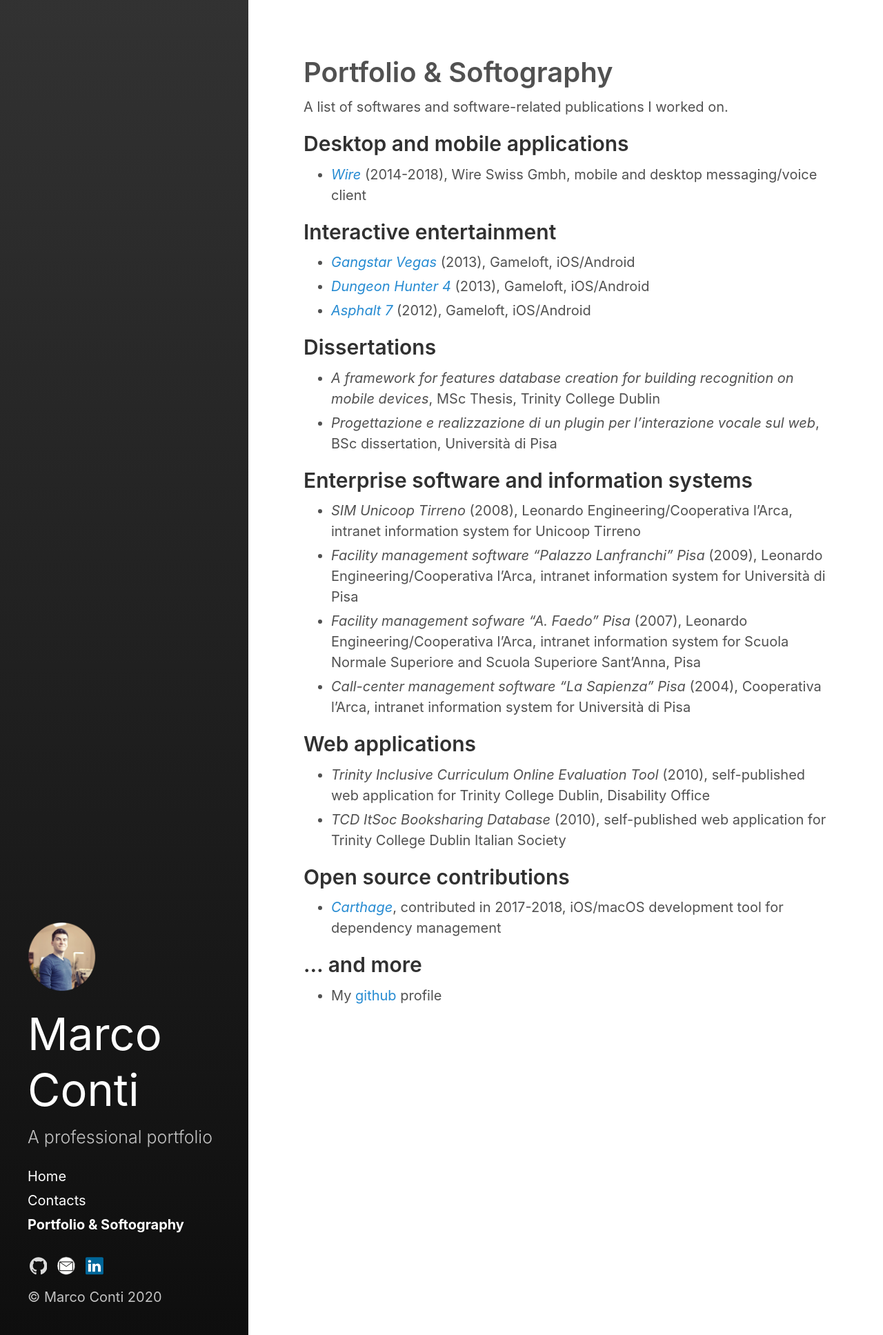
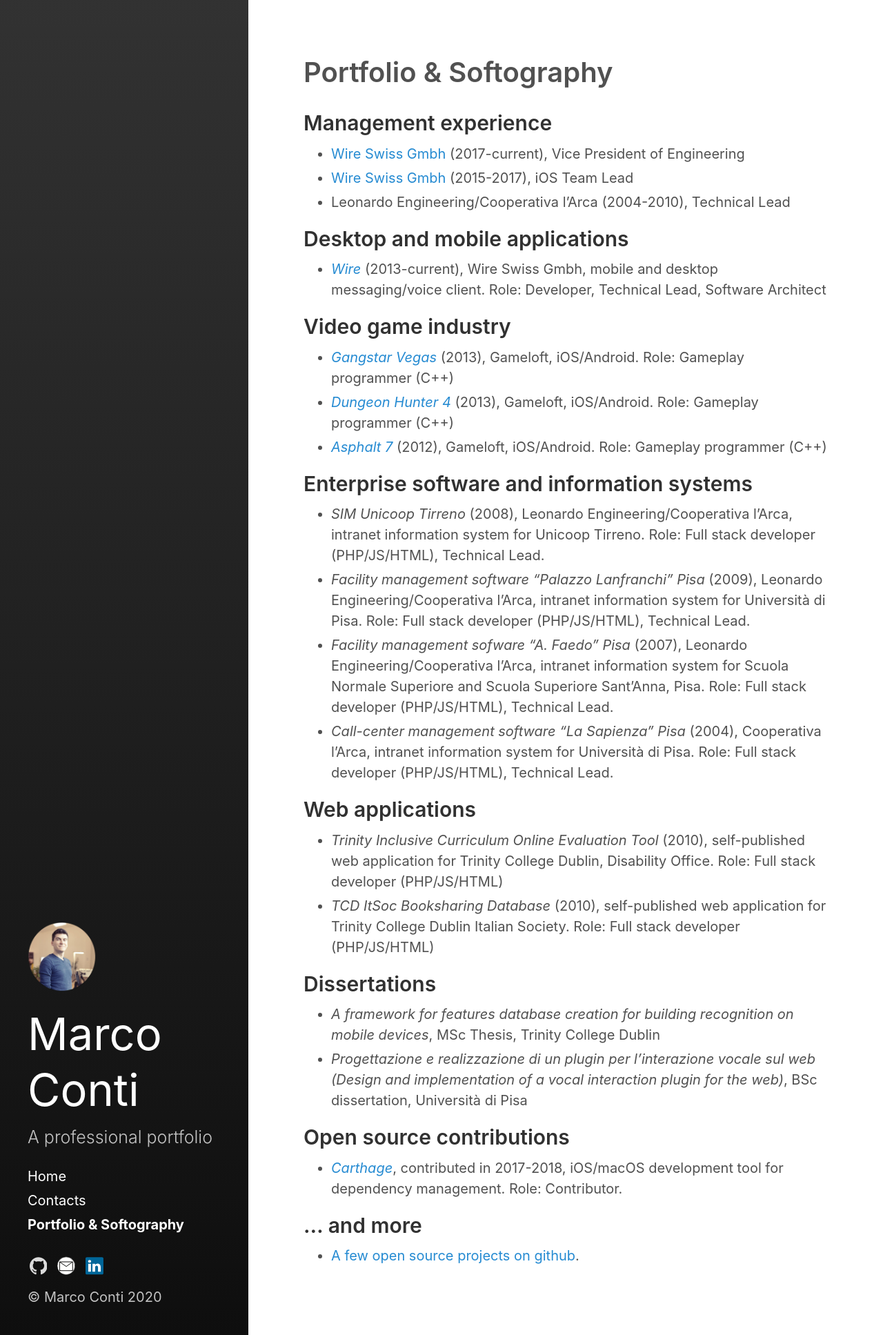
Before and after one commit to marcoconti83/marcoconti83.github.io, a Jekyll site: the page built from softography.md, in a window 1280 px wide. Shown: the whole page at 69% size. Built offline with Jekyll 4.4.1, drawn with Linux system fonts in a browser that asks for light colours.

Commit message:
Update portfolio

```diff
--- a/softography.md
+++ b/softography.md
@@ -5,39 +5,43 @@
 sidebar_link: true
 ---
 
-A list of softwares and software-related publications I worked on.
+## Management experience
+
+- [Wire Swiss Gmbh](https://wire.com) (2017-current), Vice President of Engineering
+- [Wire Swiss Gmbh](https://wire.com) (2015-2017), iOS Team Lead
+- Leonardo Engineering/Cooperativa l'Arca (2004-2010), Technical Lead
 
 ## Desktop and mobile applications
 
-- [_Wire_](https://wire.com) (2014-2018), Wire Swiss Gmbh, mobile and desktop messaging/voice client
+- [_Wire_](https://wire.com) (2013-current), Wire Swiss Gmbh, mobile and desktop messaging/voice client. Role: Developer, Technical Lead, Software Architect
 
-## Interactive entertainment
+## Video game industry
 
-- [_Gangstar Vegas_](https://www.youtube.com/watch?v=K6EeioN9k4w) (2013), Gameloft, iOS/Android
-- [_Dungeon Hunter 4_](https://www.youtube.com/watch?v=9ywtJReQ9MI) (2013), Gameloft, iOS/Android
-- [_Asphalt 7_](https://www.youtube.com/watch?v=OXP9Rcr7OLQ) (2012), Gameloft, iOS/Android
+- [_Gangstar Vegas_](https://www.youtube.com/watch?v=K6EeioN9k4w) (2013), Gameloft, iOS/Android. Role: Gameplay programmer (C++)
+- [_Dungeon Hunter 4_](https://www.youtube.com/watch?v=9ywtJReQ9MI) (2013), Gameloft, iOS/Android. Role: Gameplay programmer (C++)
+- [_Asphalt 7_](https://www.youtube.com/watch?v=OXP9Rcr7OLQ) (2012), Gameloft, iOS/Android. Role: Gameplay programmer (C++)
+
+## Enterprise software and information systems
+
+- _SIM Unicoop Tirreno_ (2008), Leonardo Engineering/Cooperativa l'Arca, intranet information system for Unicoop Tirreno. Role: Full stack developer (PHP/JS/HTML), Technical Lead.
+- _Facility management software "Palazzo Lanfranchi" Pisa_ (2009), Leonardo Engineering/Cooperativa l'Arca, intranet information system for Università di Pisa. Role: Full stack developer (PHP/JS/HTML), Technical Lead.
+- _Facility management sofware "A. Faedo" Pisa_ (2007), Leonardo Engineering/Cooperativa l'Arca, intranet information system for Scuola Normale Superiore and Scuola Superiore Sant'Anna, Pisa. Role: Full stack developer (PHP/JS/HTML), Technical Lead.
+- _Call-center management software "La Sapienza" Pisa_ (2004), Cooperativa l'Arca, intranet information system for Università di Pisa. Role: Full stack developer (PHP/JS/HTML), Technical Lead.
+
+## Web applications
+
+- _Trinity Inclusive Curriculum Online Evaluation Tool_ (2010), self-published web application for Trinity College Dublin, Disability Office. Role: Full stack developer (PHP/JS/HTML)
+- _TCD ItSoc Booksharing Database_ (2010), self-published web application for Trinity College Dublin Italian Society. Role: Full stack developer (PHP/JS/HTML)
 
 ## Dissertations
 
 - _A framework for features database creation for building recognition on mobile devices_, MSc Thesis, Trinity College Dublin
-- _Progettazione e realizzazione di un plugin per l'interazione vocale sul web_, BSc dissertation, Università di Pisa
-
-## Enterprise software and information systems
-
-- _SIM Unicoop Tirreno_ (2008), Leonardo Engineering/Cooperativa l'Arca, intranet information system for Unicoop Tirreno
-- _Facility management software "Palazzo Lanfranchi" Pisa_ (2009), Leonardo Engineering/Cooperativa l'Arca, intranet information system for Università di Pisa
-- _Facility management sofware "A. Faedo" Pisa_ (2007), Leonardo Engineering/Cooperativa l'Arca, intranet information system for Scuola Normale Superiore and Scuola Superiore Sant'Anna, Pisa
-- _Call-center management software "La Sapienza" Pisa_ (2004), Cooperativa l'Arca, intranet information system for Università di Pisa
-
-## Web applications
-
-- _Trinity Inclusive Curriculum Online Evaluation Tool_ (2010), self-published web application for Trinity College Dublin, Disability Office
-- _TCD ItSoc Booksharing Database_ (2010), self-published web application for Trinity College Dublin Italian Society
+- _Progettazione e realizzazione di un plugin per l'interazione vocale sul web (Design and implementation of a vocal interaction plugin for the web)_, BSc dissertation, Università di Pisa
 
 ## Open source contributions
 
-- [_Carthage_](https://github.com/Carthage/Carthage), contributed in 2017-2018, iOS/macOS development tool for dependency management
+- [_Carthage_](https://github.com/Carthage/Carthage), contributed in 2017-2018, iOS/macOS development tool for dependency management. Role: Contributor.
 
 ## ... and more
 
-- My [github](https://github.com/marcoconti83) profile
+- [A few open source projects on github](https://github.com/marcoconti83).
```
